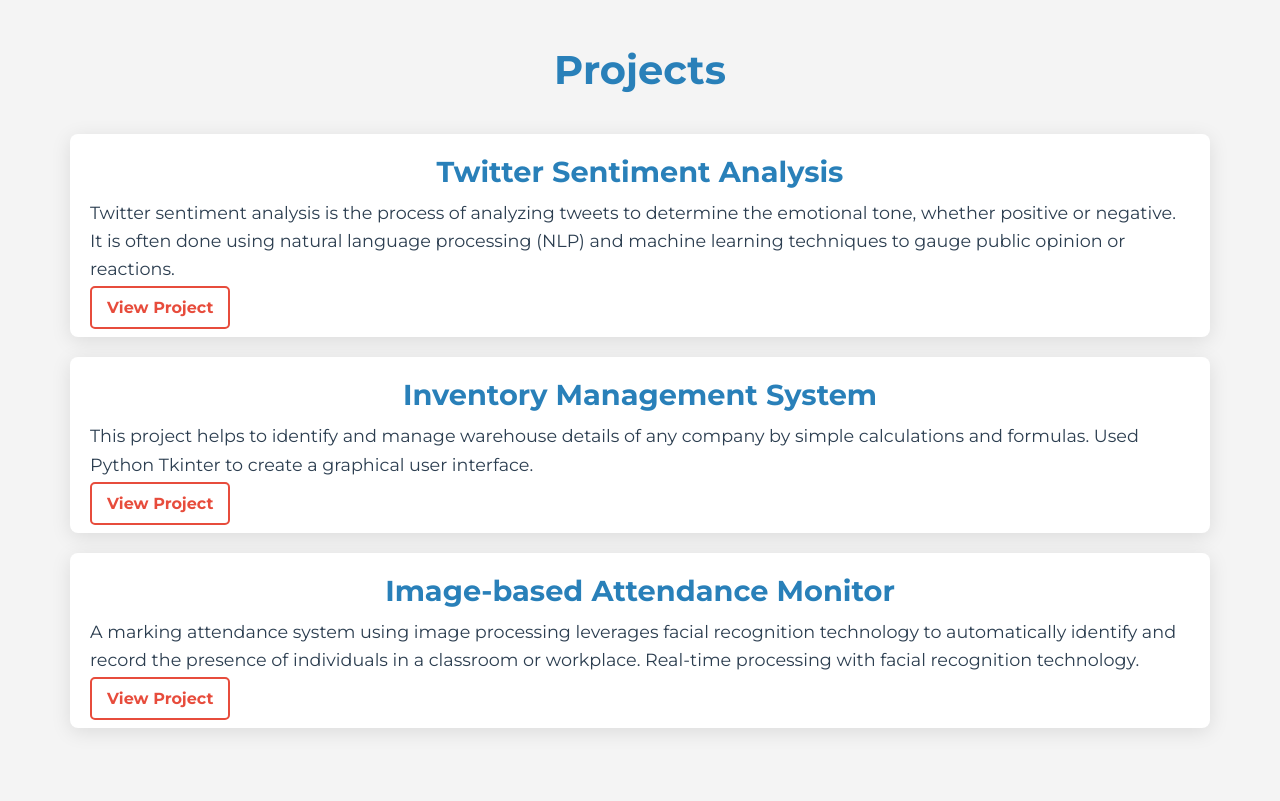
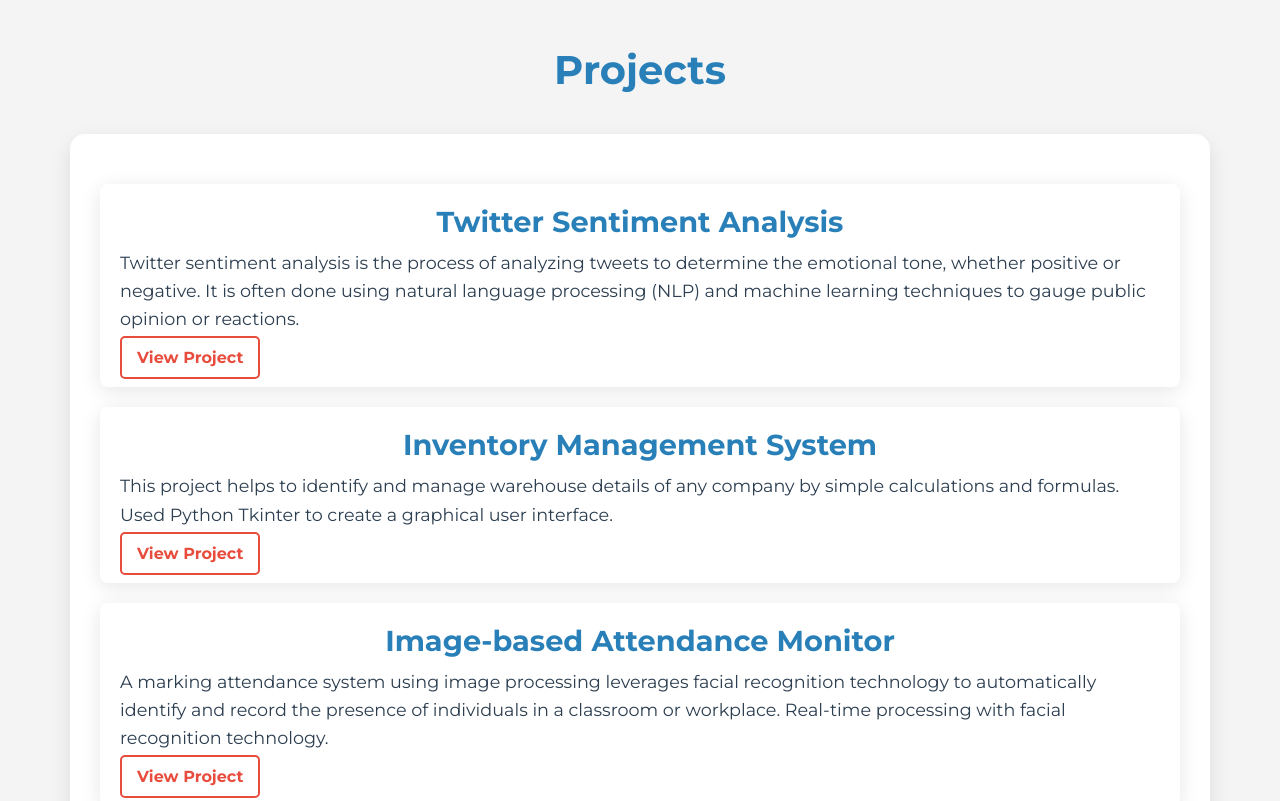
Before and after one commit to ArchanaBS-1233/ArchanaBS-1233.github.io, a plain HTML site: page index.html in a window 1280 px wide. Shown: the part 1640-2441 px from the top of the page. Drawn offline with Linux system fonts and the light colour scheme.

Commit message:
Update index.html

```diff
--- a/index.html
+++ b/index.html
@@ -185,6 +185,14 @@
             color: #ffffff;
         }
 
+        /* Projects Box */
+        .projects-box {
+            padding: 30px;
+            background-color: #ffffff;
+            border-radius: 15px;
+            box-shadow: 0 8px 20px rgba(0, 0, 0, 0.1);
+        }
+
         /* Responsive */
         @media (max-width: 768px) {
             nav ul {
@@ -276,6 +284,7 @@
     <!-- Projects Section -->
     <section class="section" id="projects">
         <h2>Projects</h2>
+        <div class="projects-box">
             <div class="project">
                 <h2>Twitter Sentiment Analysis</h2>
                 <p>Twitter sentiment analysis is the process of analyzing tweets to determine the emotional tone, whether positive or negative. It is often done using natural language processing (NLP) and machine learning techniques to gauge public opinion or reactions.</p>
@@ -293,6 +302,7 @@
                 <p>A marking attendance system using image processing leverages facial recognition technology to automatically identify and record the presence of individuals in a classroom or workplace. Real-time processing with facial recognition technology.</p>
                 <a href="https://github.com/ArchanaBS-1233/Attendance-Marking-Using-Image-Processing">View Project</a>
             </div>
+        </div>
     </section>
 
     <!-- Footer -->
```
Lines whose indentation alone changed are shown as unchanged.
